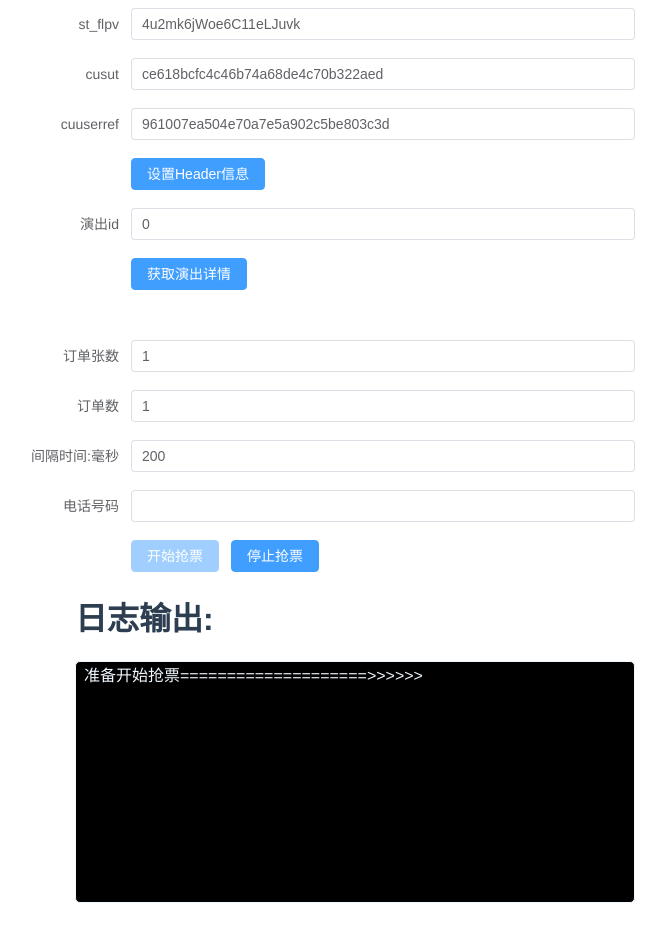
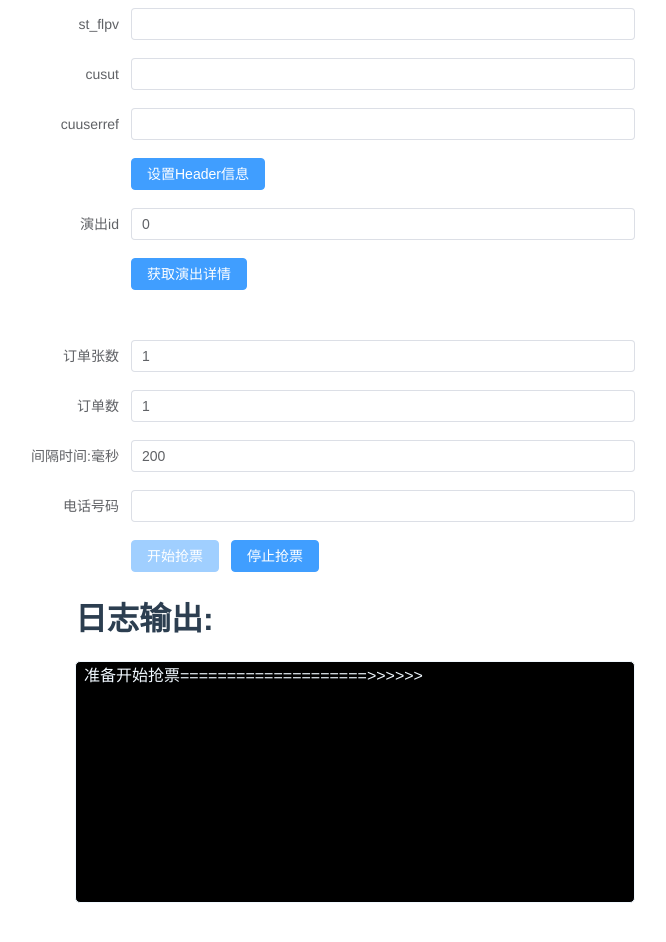
Before and after one commit to CarrotVegeta/front-showstart, a Vue app: page / in a window 1280 px wide. Shown: the top 942 px of the page, without its empty margins (317-983 px from the left). Built offline with nearby package versions, Linux system fonts and the light colour scheme.

Commit message:
修改nginx和vue

```diff
--- a/src/components/Cookie.vue
+++ b/src/components/Cookie.vue
@@ -32,9 +32,9 @@ import {SetCookie} from "@/utils/request";
 import {reactive} from "vue";
 
 const form = reactive({
-  st_flpv:'4u2mk6jWoe6C11eLJuvk',
-  cusut:'ce618bcfc4c46b74a68de4c70b322aed',
-  cuuserref:'961007ea504e70a7e5a902c5be803c3d'
+  st_flpv:'',
+  cusut:'',
+  cuuserref:''
 })
 const onSubmit = () => {
   SetCookie(form)
--- a/src/utils/request.js
+++ b/src/utils/request.js
@@ -4,7 +4,7 @@ import store from "@/store";
 
 // let baseURL = 'http://127.0.0.1:8000/api/'
 const axiosObj = axios.create({
-    baseURL: "/",
+    baseURL: "/api/",
     timeout: 99999
 })
 // http request 拦截器
--- a/vue.config.js
+++ b/vue.config.js
@@ -12,11 +12,11 @@ module.exports = {
     // 用于配置反向代理
     // proxy: {
     //   // 代理请求， 匹配所有以/api开头的请求
-    //   '/api': {
+    //   '/': {
     //     // 目标服务器，所有以/api开头的请求接口代理到目标服务器
-    //     target: 'http://touxxxxxx.itheima.net/',
+    //     target: 'http://showstart:8000',
     //     // 重写路径，此时用于匹配反向代理的/api可以替换为空
-    //     pathRewrite: { '^/api': '' },
+    //     // pathRewrite: { '/': '' },
     //     // 如果代理到HTTPS服务器需要设置secure为true，默认为false
     //     secure: true
     //   }
```
Also changed, not shown: 1 other file (tests, documents, lock files or other folders).
